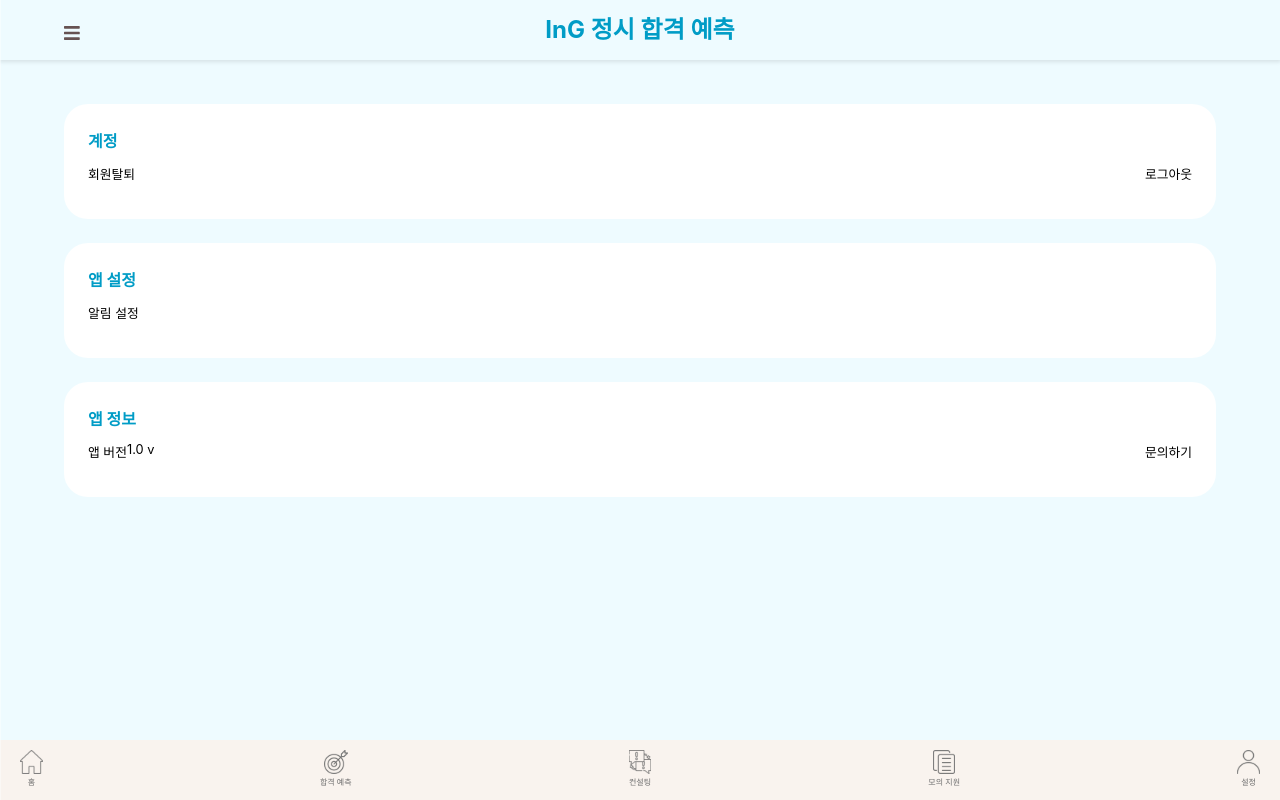
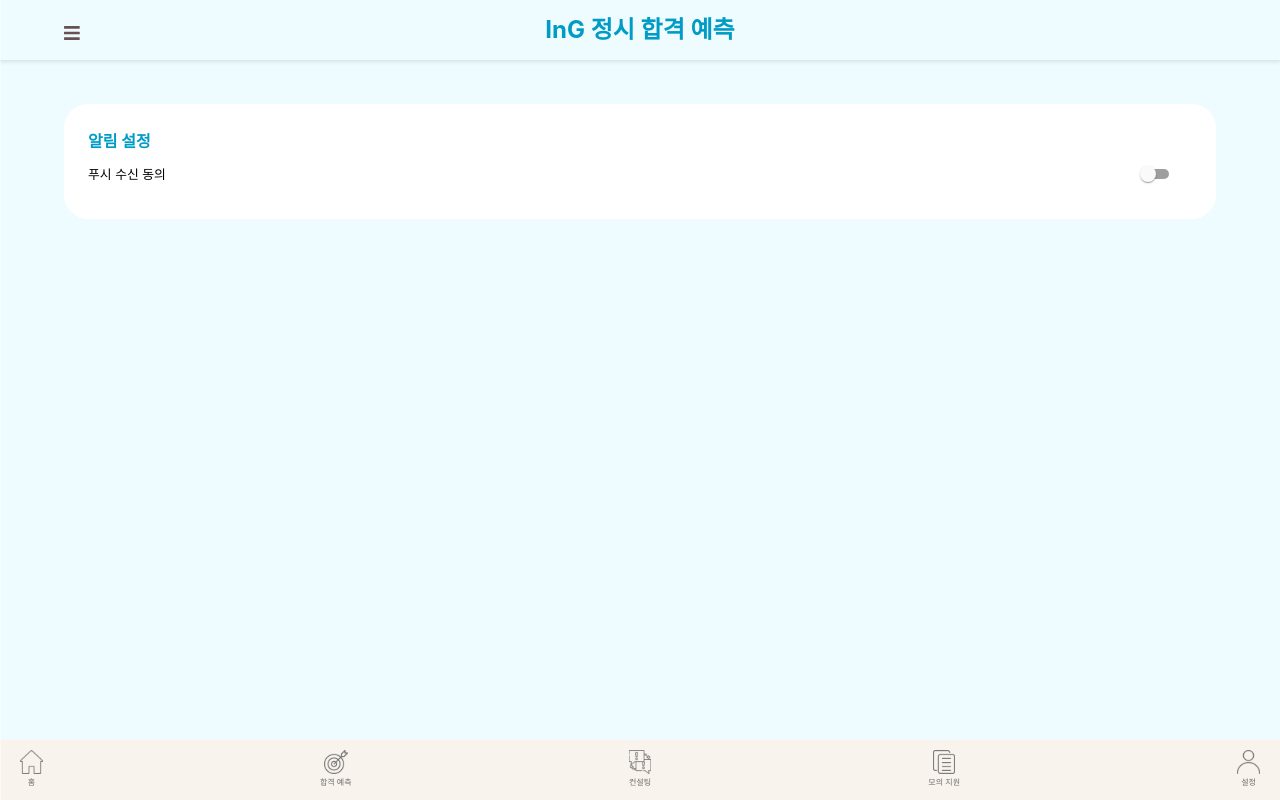
Before and after one commit to sowish23/consulting_app, a React (Create React App) app: page /setting/push in a window 1280 px wide. Built offline with nearby package versions, Linux system fonts and the light colour scheme.

Commit message:
route setting alarm

```diff
--- a/src/App.js
+++ b/src/App.js
@@ -18,6 +18,7 @@ import Simulation from './component/simulation/Simulation.jsx';
 import SimulationResult from './component/simulation/SimulationResult.jsx';
 
 import Setting from './component/setting/Setting.jsx';
+import SettingAlarm from './component/setting/SettingAlarm.jsx';
 
 function App() {
   return (
@@ -39,7 +40,8 @@ function App() {
       {/* result id 값에따라서 가,나,다군 구분할수 있도록 추후에 변경 */}
       <Route path="/simulation/result" component={SimulationResult} />
 
-      <Route path="/setting" component={Setting} />
+      <Route exact path="/setting" component={Setting} />
+      <Route path="/setting/push" component={SettingAlarm} />
     </Switch>
   );
 }
--- a/src/component/setting/Setting.jsx
+++ b/src/component/setting/Setting.jsx
@@ -19,7 +19,7 @@ const Setting = ({ history }) => {
                     <div className="section">
                         <div className="section_title">앱 설정</div>
                         <div className="section_content">
-                            <div className="content_name">알림 설정</div>
+                            <div className="content_name" onClick={() => history.push('/setting/push')}>알림 설정</div>
                         </div>
                     </div>
                     <div className="section">
--- a/src/component/setting/SettingAlarm.jsx
+++ b/src/component/setting/SettingAlarm.jsx
@@ -3,9 +3,13 @@ import "./Setting.css";
 import FormGroup from '@material-ui/core/FormGroup';
 import FormControlLabel from '@material-ui/core/FormControlLabel';
 import Switch from '@material-ui/core/Switch';
+import Header from '../common/Header';
+import Footer from '../common/Footer';
 
 const SettingAlarm = () => {
-    return(
+    return (
+        <div>
+            <Header />
             <div className="Info_page">
                 <div className="Info_content">
                     <div className="section">
@@ -26,6 +30,8 @@ const SettingAlarm = () => {
                     </div>
                 </div>
             </div>
+            <Footer />
+        </div>
     );
 }
 export default SettingAlarm;
```
Lines whose indentation alone changed are shown as unchanged.
